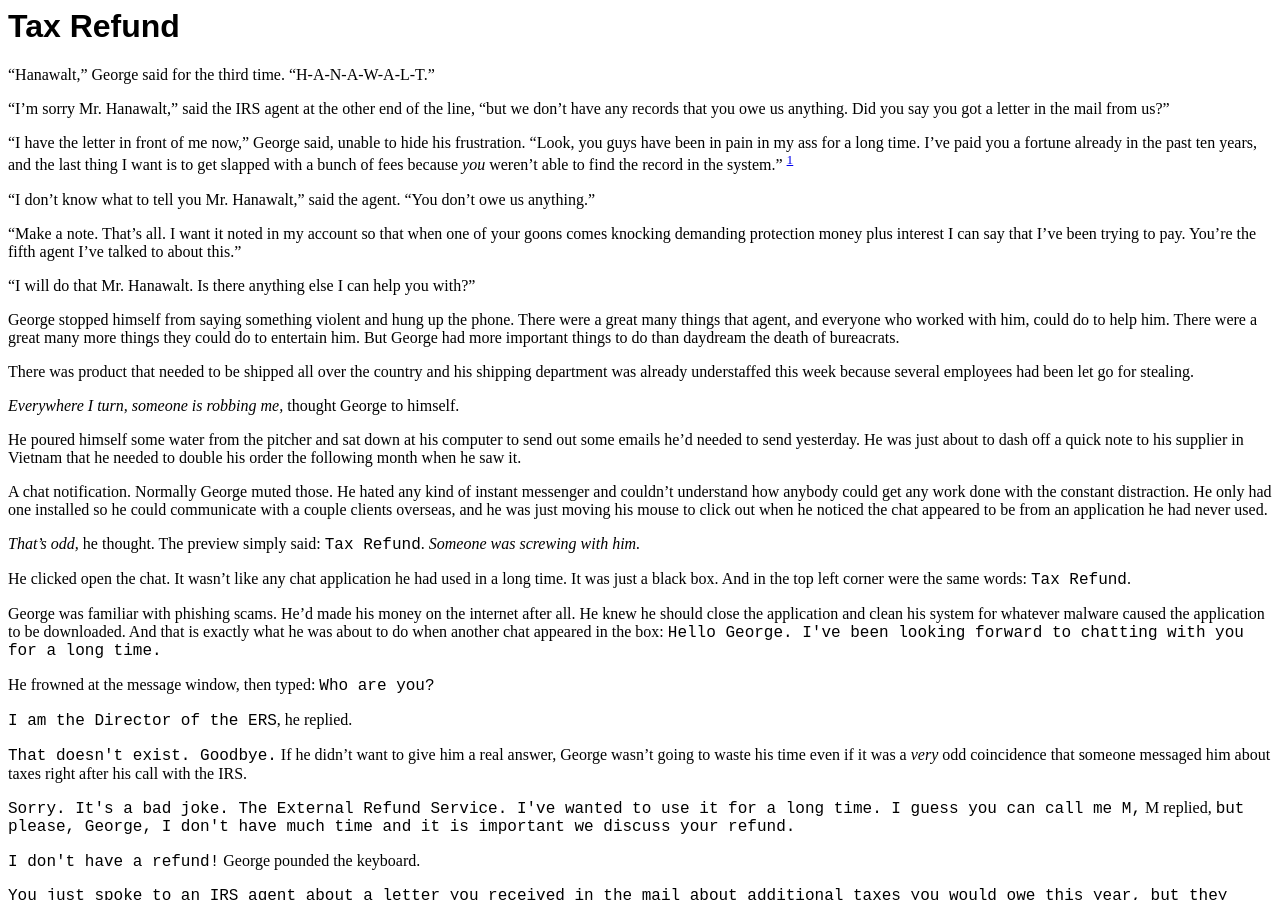
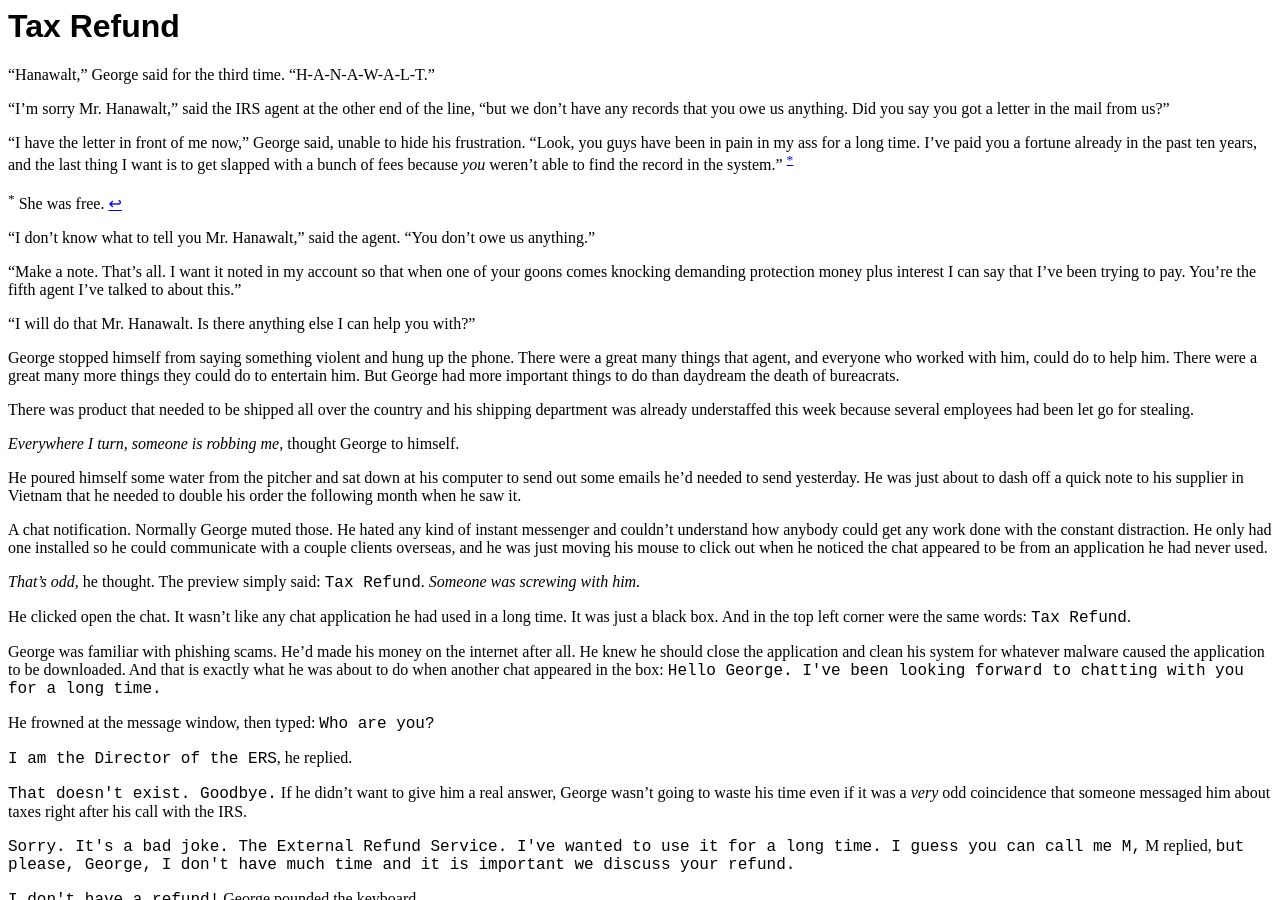
Before and after one commit to derykmakgill/website, a Jekyll site: the page built from tax.md, in a window 1280 px wide and 900 px high. Built offline with Jekyll 4.4.1, drawn with Linux system fonts in a browser that asks for light colours; some of the changed text lies outside the part shown.

Commit message:
Update tax.md

```diff
--- a/tax.md
+++ b/tax.md
@@ -11,9 +11,9 @@ records that you owe us anything. Did you say you got a letter in the mail from
 "I have the letter in front of me now," George said, unable to hide his frustration. "Look,
 you guys have been in pain in my ass for a long time. I've paid you a fortune already in the past ten years,
 and the last thing I want is to get slapped with a bunch of fees because
-*you* weren't able to find the record in the system." [^1]
+*you* weren't able to find the record in the system." <sup><a href="#fn2" id="ref2">\*</a></sup>
 
-[^1]: This is the first footnote.
+<sup id="fn2">*</sup> She was free. [&#x21a9;&#xfe0e;](#ref2)
 
 "I don't know what to tell you Mr. Hanawalt," said the agent. "You don't owe us anything."
 
```
